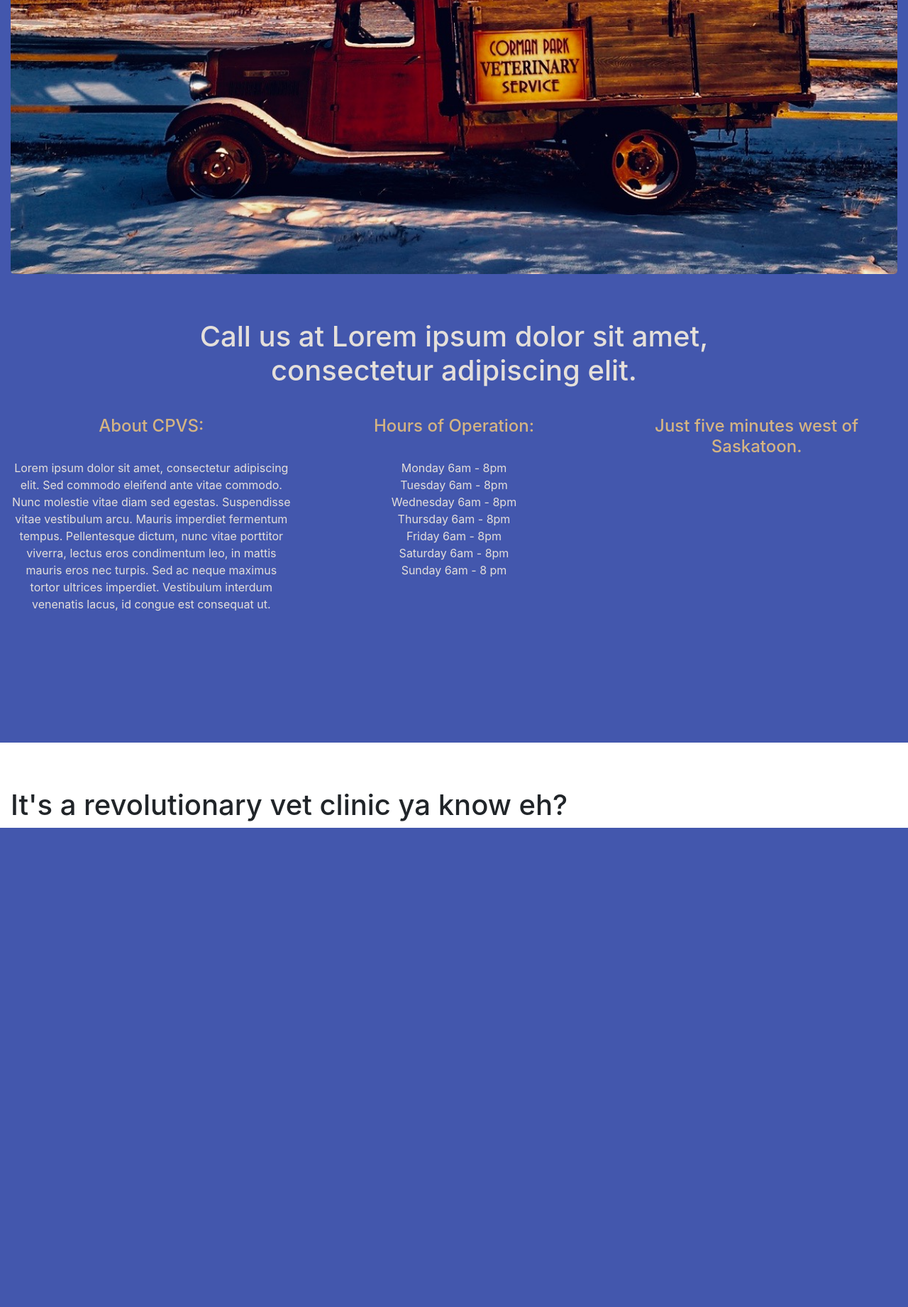
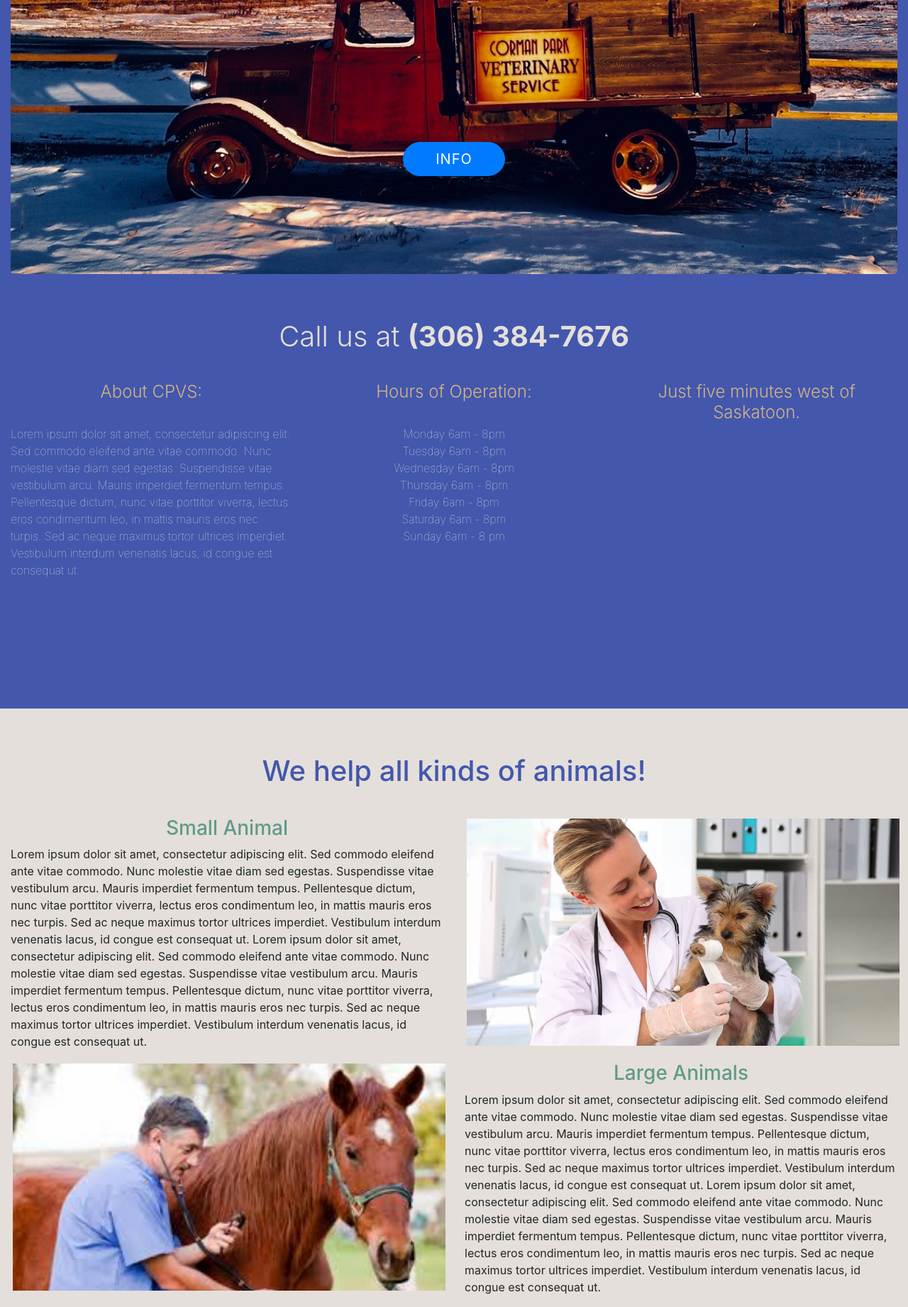
Before and after one commit to ryandomoslai/corman-park-website, a PHP site: page / in a window 1280 px wide. Shown: the part 464-2305 px from the top of the page at 71% size. Before the commit the page ends 1630 px from the top, so only its background shows below. Run offline with PHP 8.4, Linux system fonts and the light colour scheme; grey boxes are pictures that could not be loaded.

Commit message:
Created Services page

```diff
--- a/index.css
+++ b/index.css
@@ -34,6 +34,38 @@
     padding-top: 1rem;
 }
 
+.btn-lg.round {
+	border-radius: 30px;
+}
+
+.btn {
+    padding: 14px 24px;
+    border: 0 none;
+    font-weight: 700;
+    letter-spacing: 1px;
+    text-transform: uppercase;
+    width: 9rem;
+    margin-top: 4rem;
+}
+
+.btn:focus, .btn:active:focus, .btn.active:focus {
+    outline: 0 none;
+}
+
+.btn-primary {
+    background: #4357AD;
+    color: #ffffff;
+}
+
+.btn-primary:hover, .btn-primary:focus, .btn-primary:active, .btn-primary.active, .open > .dropdown-toggle.btn-primary {
+    background: #4357AD;
+}
+
+.btn-primary:active, .btn-primary.active {
+    background: #4357AD;
+    box-shadow: none;
+}
+
 @media (min-width: 768px) {
     .index-intro .jumbotron h1 {
         font-size: 40px;
@@ -41,6 +73,16 @@
 
     .index-intro .jumbotron p {
         font-size: 24px;
+    }
+
+    .btn {
+        margin-top: 4rem;
+    }
+}
+
+@media (min-width: 831px) {
+    .btn {
+        margin-top: 6rem;
     }
 }
 
@@ -56,13 +98,23 @@
     .index-intro .jumbotron p {
         font-size: 32px;
     }
+
+    .btn {
+        margin-top: 12rem;
+    }
 }
 
 @media (min-width: 1200px) {
     .index-intro .jumbotron h1 {
         font-size: 65px;
     }
+
+    .btn {
+        margin-top: 12rem;
+    }
 }
+
+
 
 .navbar-dark a {
     color: #E4DFDA;
@@ -80,10 +132,12 @@
 
 .primary-back h4 {
     color: #D4B483;
+    font-weight: 300;
 }
 
 .primary-back p {
     color: #E4DFDA;
+    font-weight: 100;
 }
 
 #map {
@@ -92,6 +146,11 @@
     background-color: white;
 }
 
-.secondary-back {
+.secondary-back h1 {
+    color: #4357AD;
+    padding-bottom: 2rem;
+}
 
+.secondary-back h3 {
+    color: #619B8A;
 }
--- a/index.html
+++ b/index.html
@@ -63,6 +63,7 @@
                     <div class="col-sm-2">
                     </div>
                 </div>
+                <a class="btn btn-primary btn-lg round" style="position:relative;" href="#about" onclick="moveSection('About')">INFO</a>
             </div>
         </div>
 
@@ -71,15 +72,15 @@
             <div class="row">
                 <div class="col-sm-2"></div>
                 <div class="col-sm-8 text-center">
-                    <h1 style="padding-bottom: 2rem"> Call us at Lorem ipsum dolor sit amet, consectetur adipiscing elit.</h1>
+                    <h1 style="padding-bottom: 2rem; font-weight: 300;"> Call us at <strong style="font-weight: 700;">(306) 384-7676</strong></h1>
                 </div>
                 <div class="col-sm-2"></div>
             </div>
             <div class="row text-center" style="padding-bottom: 4rem;">
                 <div class="col-sm-4">
                     <h4>About CPVS:</h4><br>
-                    <p>
-                         Lorem ipsum dolor sit amet, consectetur adipiscing elit. Sed commodo eleifend ante vitae commodo. Nunc molestie vitae diam sed egestas. Suspendisse vitae vestibulum arcu. Mauris imperdiet fermentum tempus. Pellentesque dictum, nunc vitae porttitor
+                    <p class="text-left">
+                        Lorem ipsum dolor sit amet, consectetur adipiscing elit. Sed commodo eleifend ante vitae commodo. Nunc molestie vitae diam sed egestas. Suspendisse vitae vestibulum arcu. Mauris imperdiet fermentum tempus. Pellentesque dictum, nunc vitae porttitor
                         viverra, lectus eros condimentum leo, in mattis mauris eros nec turpis. Sed ac neque maximus tortor ultrices imperdiet. Vestibulum
                         interdum venenatis lacus, id congue est consequat ut.
                     </p>
@@ -108,11 +109,53 @@
     </article>
 
 
-    <div class="container-fluid" style="padding-top: 4rem;" id="Services">
+    <div class="container-fluid" style="padding-top: 4rem; background-color: #E4DFDA;" id="Services">
         <article class="secondary-back">
-            <h1>
-                It's a revolutionary vet clinic ya know eh?
-            </h1>
+            <div class="row">
+                <div class="col-sm-2"></div>
+                <div class="col-sm-8 text-center">
+                    <h1 style="padding-bottom: 2rem">We help all kinds of animals!</h1>
+                </div>
+                <div class="col-sm-2"></div>
+            </div>
+            <div class="row">
+                <div class="col-sm-6">
+                    <h3 class="text-center">Small Animal</h3>
+                    <p class="text-left">
+                        Lorem ipsum dolor sit amet, consectetur adipiscing elit. Sed commodo eleifend ante vitae commodo. Nunc molestie vitae diam
+                        sed egestas. Suspendisse vitae vestibulum arcu. Mauris imperdiet fermentum tempus. Pellentesque dictum, nunc vitae porttitor
+                        viverra, lectus eros condimentum leo, in mattis mauris eros nec turpis. Sed ac neque maximus tortor ultrices imperdiet. Vestibulum
+                        interdum venenatis lacus, id congue est consequat ut.
+                         Lorem ipsum dolor sit amet, consectetur adipiscing elit. Sed commodo eleifend ante vitae commodo. Nunc molestie vitae diam
+                        sed egestas. Suspendisse vitae vestibulum arcu. Mauris imperdiet fermentum tempus. Pellentesque dictum, nunc vitae porttitor
+                        viverra, lectus eros condimentum leo, in mattis mauris eros nec turpis. Sed ac neque maximus tortor ultrices imperdiet. Vestibulum
+                        interdum venenatis lacus, id congue est consequat ut.
+                        </p>
+                    </p>
+                </div>
+                <div class="col-sm-6">
+                    <img src="./img/vet1.jpg" style="width: 100%; height: 20rem; object-fit: cover; margin: 0.2rem;">
+                </div>
+            </div>
+            <div class="row">
+                <div class="col-sm-6">
+                    <img src="./img/vet2.jpeg" style="width: 100%; height: 20rem; object-fit: cover; margin: 0.2rem;">
+                </div>
+                <div class="col-sm-6">
+                    <h3 class="text-center">Large Animals</h3>
+                    <p class="text-left">
+                        Lorem ipsum dolor sit amet, consectetur adipiscing elit. Sed commodo eleifend ante vitae commodo. Nunc molestie vitae diam
+                        sed egestas. Suspendisse vitae vestibulum arcu. Mauris imperdiet fermentum tempus. Pellentesque dictum, nunc vitae
+                        porttitor viverra, lectus eros condimentum leo, in mattis mauris eros nec turpis. Sed ac neque maximus tortor ultrices
+                        imperdiet. Vestibulum interdum venenatis lacus, id congue est consequat ut. Lorem ipsum dolor sit amet, consectetur
+                        adipiscing elit. Sed commodo eleifend ante vitae commodo. Nunc molestie vitae diam sed egestas. Suspendisse vitae
+                        vestibulum arcu. Mauris imperdiet fermentum tempus. Pellentesque dictum, nunc vitae porttitor viverra, lectus eros
+                        condimentum leo, in mattis mauris eros nec turpis. Sed ac neque maximus tortor ultrices imperdiet. Vestibulum interdum
+                        venenatis lacus, id congue est consequat ut.
+                    </p>
+                    </p>
+                </div>
+            </div>
         </article>
     </div>
 </section>
```
Also changed, not shown: img/vet1.jpg (added), img/vet2.jpeg (added).
